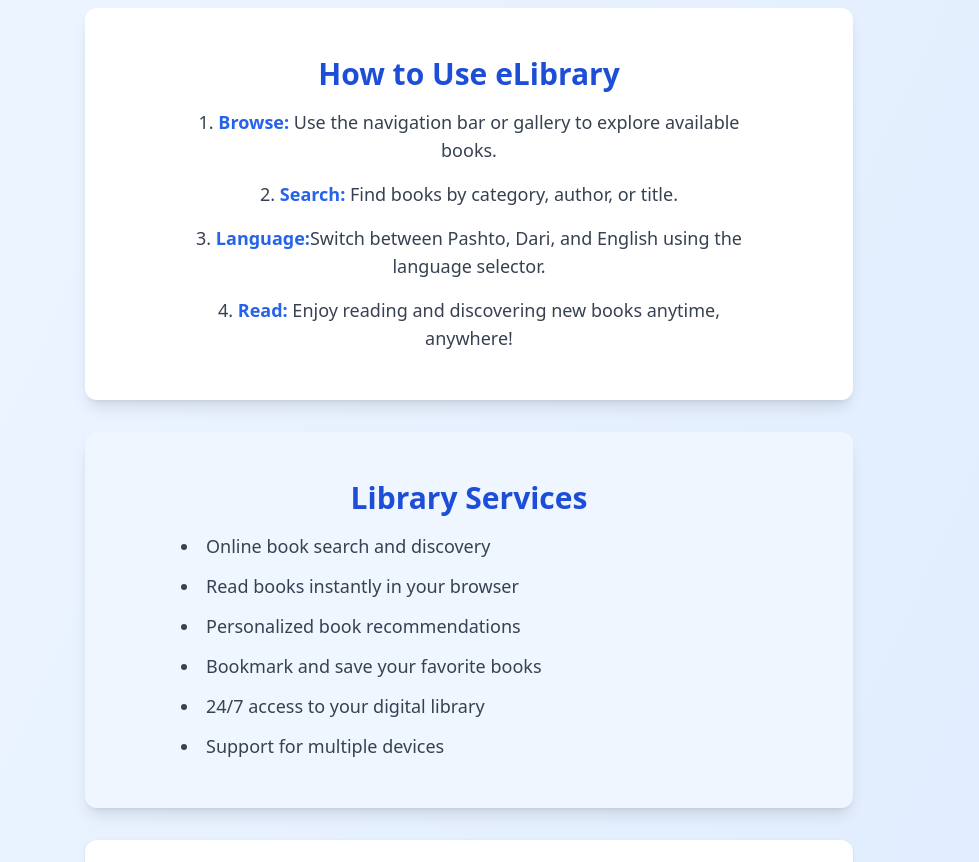
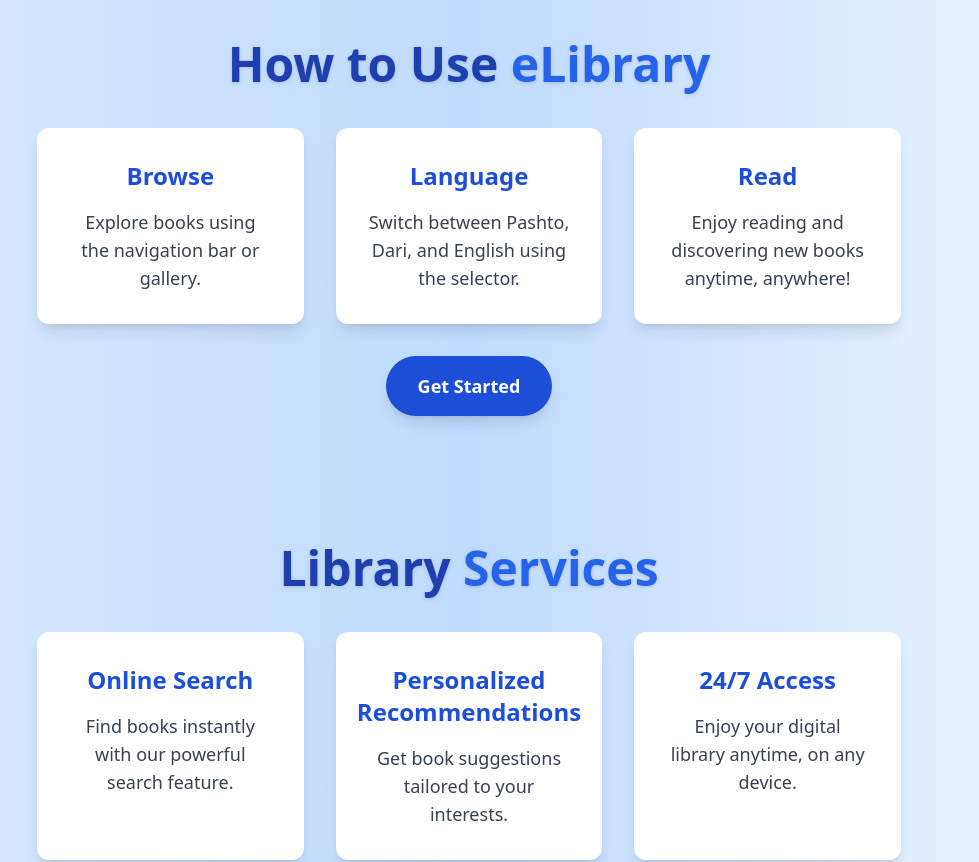
Before and after one commit to hafizullah123/ELIBRARY, a React (Create React App) app in the folder elibrary-frontend/: page / in a window 1280 px wide. Shown: the part 480-1342 px from the top of the page, without its empty margins (171-1150 px from the left). Built offline with nearby package versions, Linux system fonts and the light colour scheme.

Commit message:
complete service and other page

```diff
--- a/elibrary-frontend/package.json
+++ b/elibrary-frontend/package.json
@@ -9,7 +9,7 @@
     "@testing-library/user-event": "^13.5.0",
     "react": "^19.1.0",
     "react-dom": "^19.1.0",
-    "react-router-dom": "^7.7.0",
+    "react-router-dom": "^6.30.1",
     "react-scripts": "5.0.1",
     "web-vitals": "^2.1.4"
   },
--- a/elibrary-frontend/src/App.js
+++ b/elibrary-frontend/src/App.js
@@ -8,6 +8,7 @@ import Collection from "./component/collection";
 import Gallery from "./component/galler";
 import Footer from "./component/footer";
 import Login from "./component/login"; // Import Login
+import Register from "./component/register"; // Import Register
 
 function App() {
   return (
@@ -29,6 +30,8 @@ function App() {
               }
             />
             <Route path="/login" element={<Login />} />
+            <Route path="/register" element={<Register />} />{" "}
+            {/* Add this line */}
             {/* Add other routes as needed */}
           </Routes>
         </main>
--- a/elibrary-frontend/src/component/register.js
+++ b/elibrary-frontend/src/component/register.js
@@ -0,0 +1,73 @@
+import React, { useState } from "react";
+import { BrowserRouter, Routes, Route, Link } from "react-router-dom";
+
+function Register() {
+  const [name, setName] = useState("");
+  const [email, setEmail] = useState("");
+  const [password, setPassword] = useState("");
+
+  const handleSubmit = (e) => {
+    e.preventDefault();
+    // Add your registration logic here
+    alert("Registration submitted!");
+  };
+
+  return (
+    <div className="min-h-screen flex items-center justify-center bg-blue-50">
+      <form
+        onSubmit={handleSubmit}
+        className="bg-white p-8 rounded-xl shadow-lg w-full max-w-md"
+      >
+        <h2 className="text-2xl font-bold text-blue-700 mb-6 text-center">
+          Register for eLibrary
+        </h2>
+        <div className="mb-4">
+          <label className="block text-gray-700 mb-2">Name</label>
+          <input
+            type="text"
+            className="w-full px-4 py-2 border rounded focus:outline-none focus:ring-2 focus:ring-blue-400"
+            value={name}
+            onChange={(e) => setName(e.target.value)}
+            required
+            autoComplete="name"
+          />
+        </div>
+        <div className="mb-4">
+          <label className="block text-gray-700 mb-2">Email</label>
+          <input
+            type="email"
+            className="w-full px-4 py-2 border rounded focus:outline-none focus:ring-2 focus:ring-blue-400"
+            value={email}
+            onChange={(e) => setEmail(e.target.value)}
+            required
+            autoComplete="username"
+          />
+        </div>
+        <div className="mb-6">
+          <label className="block text-gray-700 mb-2">Password</label>
+          <input
+            type="password"
+            className="w-full px-4 py-2 border rounded focus:outline-none focus:ring-2 focus:ring-blue-400"
+            value={password}
+            onChange={(e) => setPassword(e.target.value)}
+            required
+            autoComplete="new-password"
+          />
+        </div>
+        <button
+          type="submit"
+          className="w-full bg-blue-700 text-white py-2 rounded font-semibold hover:bg-blue-800 transition"
+        >
+          Register
+        </button>
+        <div className="mt-4 text-center">
+          <Link to="/login" className="text-blue-600 hover:underline">
+            Already have an account? Login
+          </Link>
+        </div>
+      </form>
+    </div>
+  );
+}
+
+export default Register;
--- a/elibrary-frontend/src/component/service.js
+++ b/elibrary-frontend/src/component/service.js
@@ -1,20 +1,40 @@
 import React from "react";
 
 function Service() {
+  const services = [
+    {
+      title: "Online Search",
+      desc: "Find books instantly with our powerful search feature.",
+    },
+    {
+      title: "Personalized Recommendations",
+      desc: "Get book suggestions tailored to your interests.",
+    },
+    {
+      title: "24/7 Access",
+      desc: "Enjoy your digital library anytime, on any device.",
+    },
+  ];
+
   return (
-    <section className="bg-blue-50 py-12 rounded-xl shadow-lg max-w-3xl mx-auto my-8">
-      <div className="px-6 text-center">
-        <h3 className="text-3xl font-bold text-blue-700 mb-4">
-          Library Services
-        </h3>
-        <ul className="list-disc list-inside text-gray-700 space-y-3 text-lg mx-auto max-w-xl text-left">
-          <li>Online book search and discovery</li>
-          <li>Read books instantly in your browser</li>
-          <li>Personalized book recommendations</li>
-          <li>Bookmark and save your favorite books</li>
-          <li>24/7 access to your digital library</li>
-          <li>Support for multiple devices</li>
-        </ul>
+    <section className="bg-gradient-to-r from-blue-100 via-blue-200 to-blue-50 py-16">
+      <div className="max-w-4xl mx-auto text-center px-4">
+        <h2 className="text-4xl md:text-5xl font-extrabold text-blue-800 mb-10 drop-shadow">
+          Library <span className="text-blue-600">Services</span>
+        </h2>
+        <div className="grid grid-cols-1 md:grid-cols-3 gap-8 mb-8">
+          {services.map((service, idx) => (
+            <div
+              key={idx}
+              className="bg-white rounded-xl shadow-lg p-8 flex flex-col items-center"
+            >
+              <div className="text-2xl font-bold text-blue-700 mb-4">
+                {service.title}
+              </div>
+              <div className="text-gray-700 text-lg">{service.desc}</div>
+            </div>
+          ))}
+        </div>
       </div>
     </section>
   );
--- a/elibrary-frontend/src/component/usage.js
+++ b/elibrary-frontend/src/component/usage.js
@@ -1,31 +1,46 @@
 import React from "react";
 
 function Usage() {
+  const usageSteps = [
+    {
+      title: "Browse",
+      desc: "Explore books using the navigation bar or gallery.",
+    },
+    {
+      title: "Language",
+      desc: "Switch between Pashto, Dari, and English using the selector.",
+    },
+    {
+      title: "Read",
+      desc: "Enjoy reading and discovering new books anytime, anywhere!",
+    },
+  ];
+
   return (
-    <section className="bg-white py-12 rounded-xl shadow-lg max-w-3xl mx-auto my-8">
-      <div className="px-6 text-center">
-        <h3 className="text-3xl font-bold text-blue-700 mb-4">
-          How to Use eLibrary
-        </h3>
-        <ol className="list-decimal list-inside text-gray-700 space-y-4 text-lg mx-auto max-w-xl">
-          <li>
-            <span className="font-semibold text-blue-600">Browse:</span> Use the
-            navigation bar or gallery to explore available books.
-          </li>
-          <li>
-            <span className="font-semibold text-blue-600">Search:</span> Find
-            books by category, author, or title.
-          </li>
-          <li>
-            <span className="font-semibold text-blue-600">Language:</span>
-            Switch between Pashto, Dari, and English using the language
-            selector.
-          </li>
-          <li>
-            <span className="font-semibold text-blue-600">Read:</span> Enjoy
-            reading and discovering new books anytime, anywhere!
-          </li>
-        </ol>
+    <section className="bg-gradient-to-r from-blue-100 via-blue-200 to-blue-50 py-16">
+      <div className="max-w-4xl mx-auto text-center px-4">
+        <h2 className="text-4xl md:text-5xl font-extrabold text-blue-800 mb-10 drop-shadow">
+          How to Use <span className="text-blue-600">eLibrary</span>
+        </h2>
+        <div className="grid grid-cols-1 md:grid-cols-3 gap-8 mb-8">
+          {usageSteps.map((step, idx) => (
+            <div
+              key={idx}
+              className="bg-white rounded-xl shadow-lg p-8 flex flex-col items-center"
+            >
+              <div className="text-2xl font-bold text-blue-700 mb-4">
+                {step.title}
+              </div>
+              <div className="text-gray-700 text-lg">{step.desc}</div>
+            </div>
+          ))}
+        </div>
+        <a
+          href="/register"
+          className="inline-block bg-blue-700 text-white px-8 py-4 rounded-full shadow-lg hover:bg-blue-800 transition font-semibold text-lg"
+        >
+          Get Started
+        </a>
       </div>
     </section>
   );
```
Also changed, not shown: 1 other file (tests, documents, lock files or other folders).
